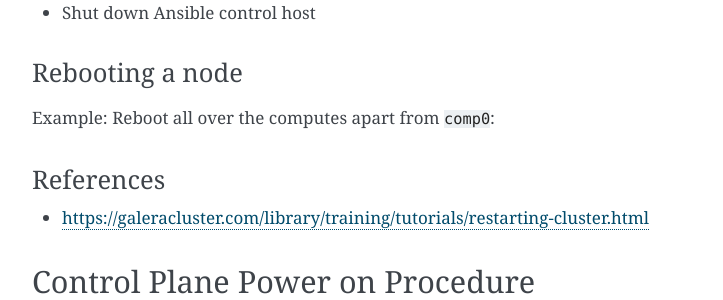
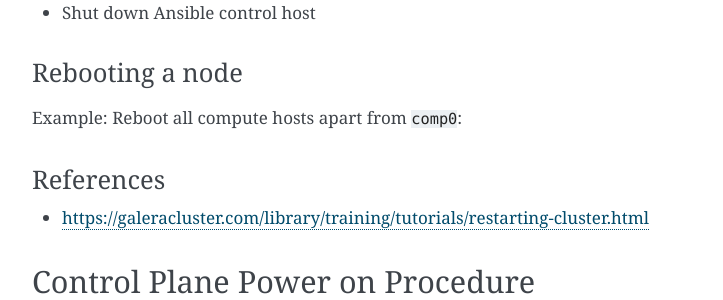
Before and after one commit to stackhpc/openstack-admin-guide, a Sphinx documentation site: the page built from source/operations_and_monitoring.rst, in a window 1280 px wide and 900 px high, scrolled down 8280 px. Shown: the part 154-454 px from the top of the window, without its empty margins (388-1111 px from the left). Built offline with Sphinx 7.4.7, drawn with Linux system fonts in a browser that asks for light colours.

Commit message:
Fix wording

```diff
--- a/source/operations_and_monitoring.rst
+++ b/source/operations_and_monitoring.rst
@@ -521,7 +521,7 @@ following order:
 Rebooting a node
 ----------------
 
-Example: Reboot all over the computes apart from |hypervisor_hostname|:
+Example: Reboot all compute hosts apart from |hypervisor_hostname|:
 
 .. code-block:: console
    :substitutions:
```
